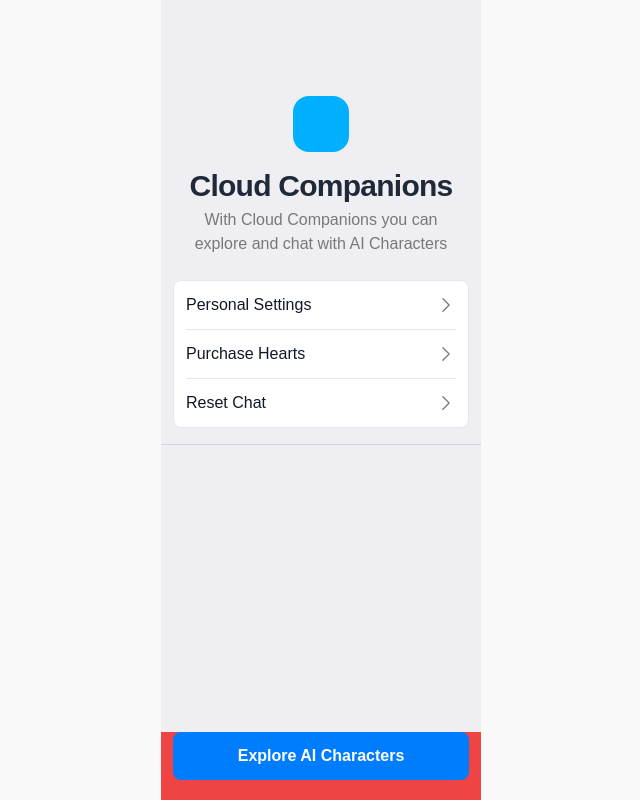
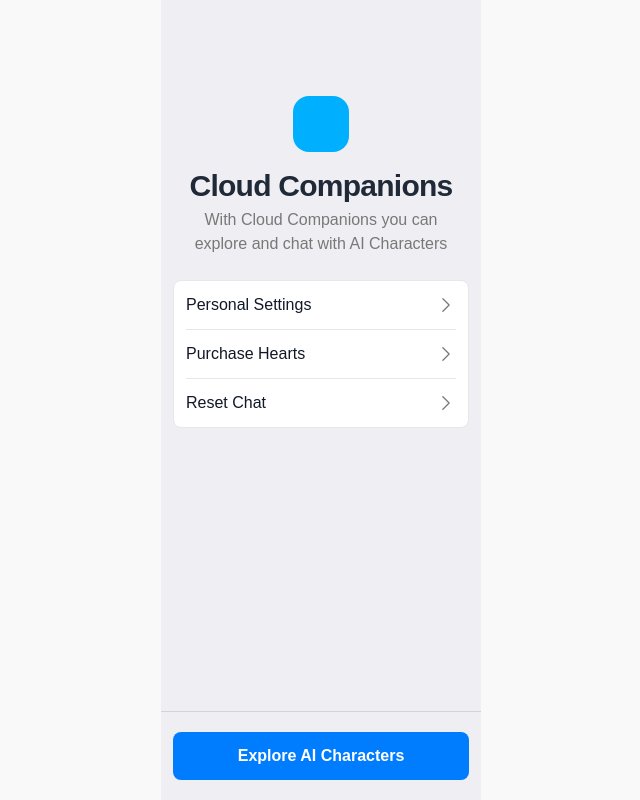
Before and after one commit to sda34495/companion-tele-app, a Next.js app: page / in a window 1280 px wide. Shown: the whole page, without its empty margins (319-959 px from the left). Built offline with nearby package versions, Linux system fonts and the light colour scheme.

Commit message:
undo changes

```diff
--- a/app/components/Homepage.tsx
+++ b/app/components/Homepage.tsx
@@ -81,20 +81,17 @@ const HomePage: React.FC = () => {
               </Link>
             </div>
           </div>
-          <hr className="border-gray-300 w-full mt-4 mb-5" />
         </div>
       </div>
+          <hr className="border-gray-300 w-full mt-4 mb-5" />
       {/* Button at the bottom */}
 
-    <div className="bg-red-500 absolute bottom-0 right-0 left-0">
-
-      <div className=" px-3">
+      <div className=" w-full px-3">
         <Link href="/explore">
-          <button className="flex bg-[#007cff] justify-center w-full px-4 py-3 mb-5 font-semibold  rounded-lg text-white">
+          <button className="flex bg-[#007cff] justify-center w-full px-4 py-3 mb-5 font-semibold text-center rounded-lg text-white">
             Explore AI Characters
           </button>
         </Link>
-    </div>
       </div>
 
     </div>
--- a/app/layout.tsx
+++ b/app/layout.tsx
@@ -49,8 +49,8 @@ export default function RootLayout({ children }: { children: React.ReactNode })
       try {
         console.log("Initializing Telegram WebApp...");
 
-        // window.Telegram.WebApp.expand();
-        // console.log("Telegram WebApp expanded to full height.");
+        window.Telegram.WebApp.expand();
+        console.log("Telegram WebApp expanded to full height.");
 
         // Disable vertical swipes
         window.Telegram.WebApp.disableVerticalSwipes();
```
